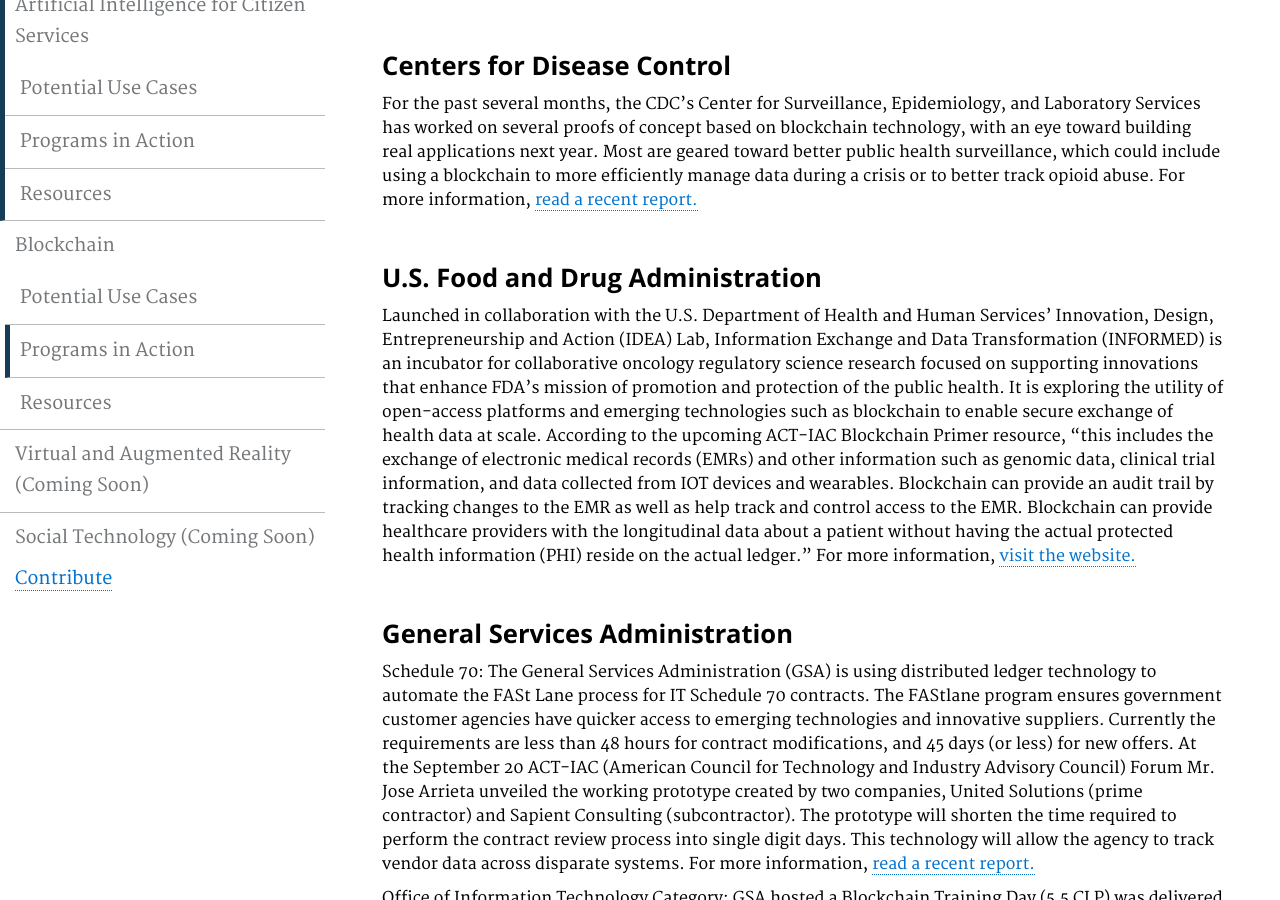
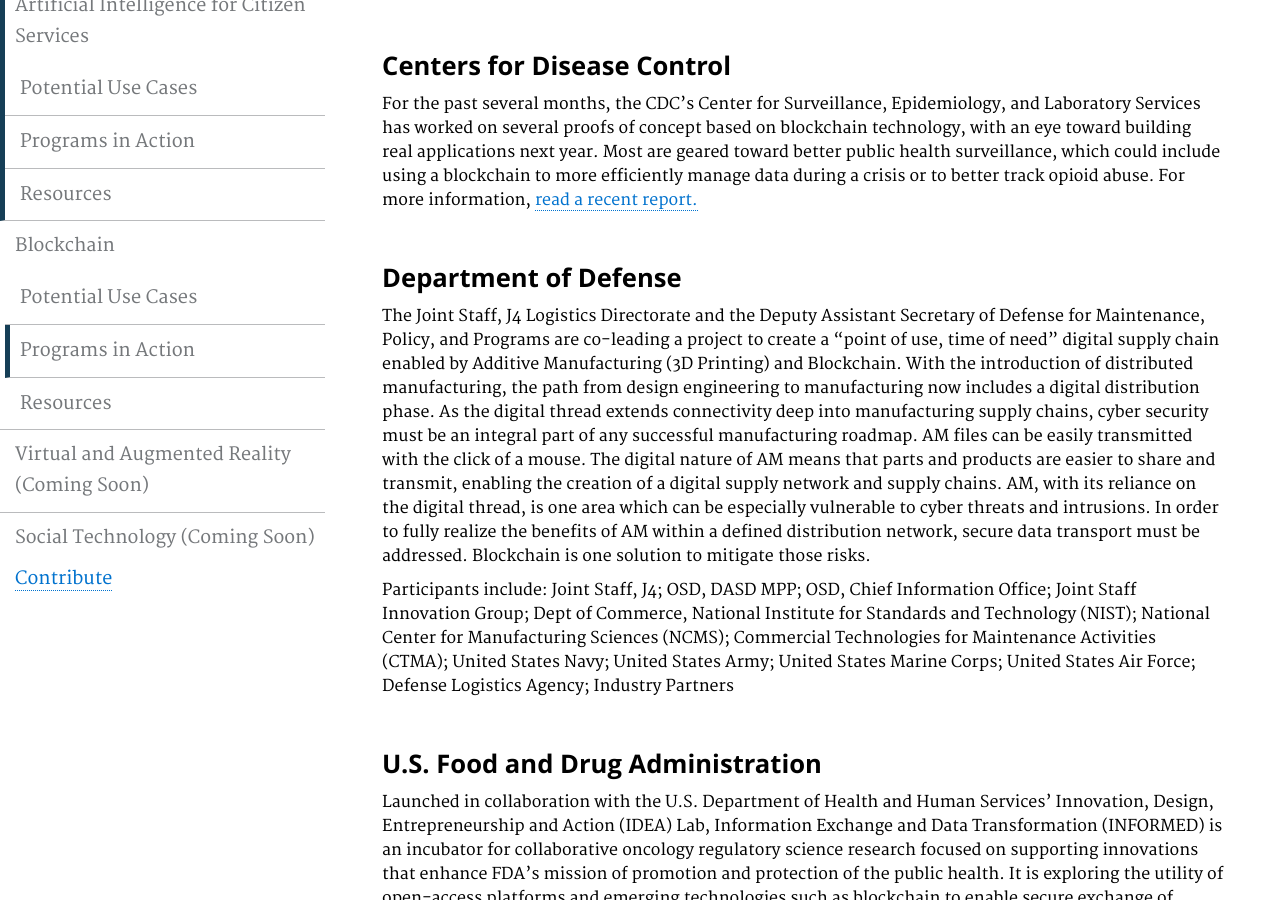
Before and after one commit to GSA/emerging-technology-atlas, a Jekyll site: the page built from pages/blockchain-programs.md, in a window 1280 px wide and 900 px high, scrolled down 340 px. Built offline with Jekyll 4.4.1, drawn with Linux system fonts in a browser that asks for light colours.

Commit message:
Update blockchain-programs.md

```diff
--- a/pages/blockchain-programs.md
+++ b/pages/blockchain-programs.md
@@ -15,6 +15,11 @@ description: ""
 
 ### Centers for Disease Control
 For the past several months, the CDC’s Center for Surveillance, Epidemiology, and Laboratory Services has worked on several proofs of concept based on blockchain technology, with an eye toward building real applications next year. Most are geared toward better public health surveillance, which could include using a blockchain to more efficiently manage data during a crisis or to better track opioid abuse. For more information, <a href="https://www.technologyreview.com/s/608959/why-the-cdc-wants-in-on-blockchain/">read a recent report.</a>
+
+### Department of Defense
+The Joint Staff, J4 Logistics Directorate and the Deputy Assistant Secretary of Defense for Maintenance, Policy, and Programs are co-leading a project to create a “point of use, time of need” digital supply chain enabled by Additive Manufacturing (3D Printing) and Blockchain. With the introduction of distributed manufacturing, the path from design engineering to manufacturing now includes a digital distribution phase. As the digital thread extends connectivity deep into manufacturing supply chains, cyber security must be an integral part of any successful manufacturing roadmap. AM files can be easily transmitted with the click of a mouse. The digital nature of AM means that parts and products are easier to share and transmit, enabling the creation of a digital supply network and supply chains. AM, with its reliance on the digital thread, is one area which can be especially vulnerable to cyber threats and intrusions. In order to fully realize the benefits of AM within a defined distribution network, secure data transport must be addressed. Blockchain is one solution to mitigate those risks.
+
+Participants include: Joint Staff, J4; OSD, DASD MPP; OSD, Chief Information Office; Joint Staff Innovation Group; Dept of Commerce, National Institute for Standards and Technology (NIST); National Center for Manufacturing Sciences (NCMS); Commercial Technologies for Maintenance Activities (CTMA); United States Navy; United States Army; United States Marine Corps; United States Air Force; Defense Logistics Agency; Industry Partners
 
 ### U.S. Food and Drug Administration
 Launched in collaboration with the U.S. Department of Health and Human Services’ Innovation, Design, Entrepreneurship and Action (IDEA) Lab, Information Exchange and Data Transformation (INFORMED) is an incubator for collaborative oncology regulatory science research focused on supporting innovations that enhance FDA’s mission of promotion and protection of the public health. It is exploring the utility of open-access platforms and emerging technologies such as blockchain to enable secure exchange of health data at scale. According to the upcoming ACT-IAC Blockchain Primer resource, "this includes the exchange of electronic medical records (EMRs) and other information such as genomic data, clinical trial information, and data collected from IOT devices and wearables. Blockchain can provide an audit trail by tracking changes to the EMR as well as help track and control access to the EMR. Blockchain can provide healthcare providers with the longitudinal data about a patient without having the actual protected health information (PHI) reside on the actual ledger." For more information, <a href="https://www.fda.gov/aboutfda/centersoffices/officeofmedicalproductsandtobacco/oce/ucm543768.htm">visit the website.</a>
```
